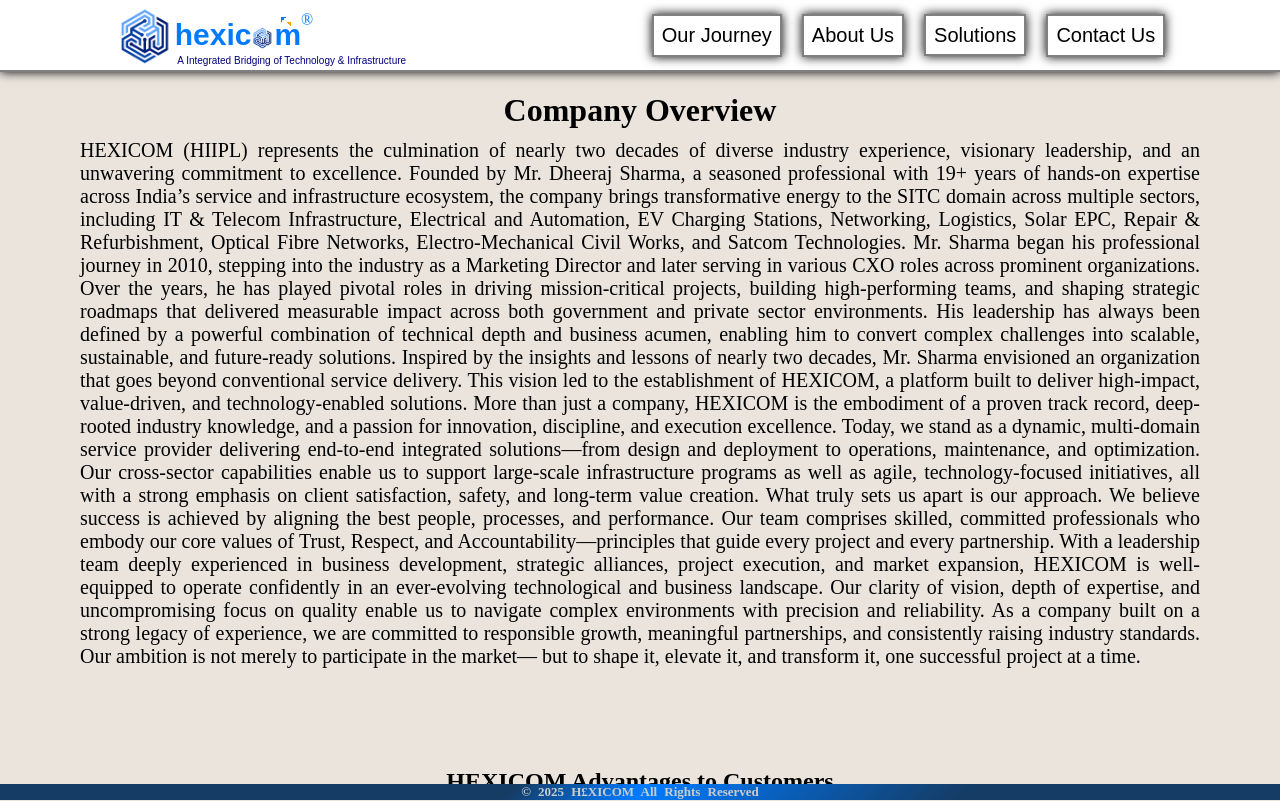
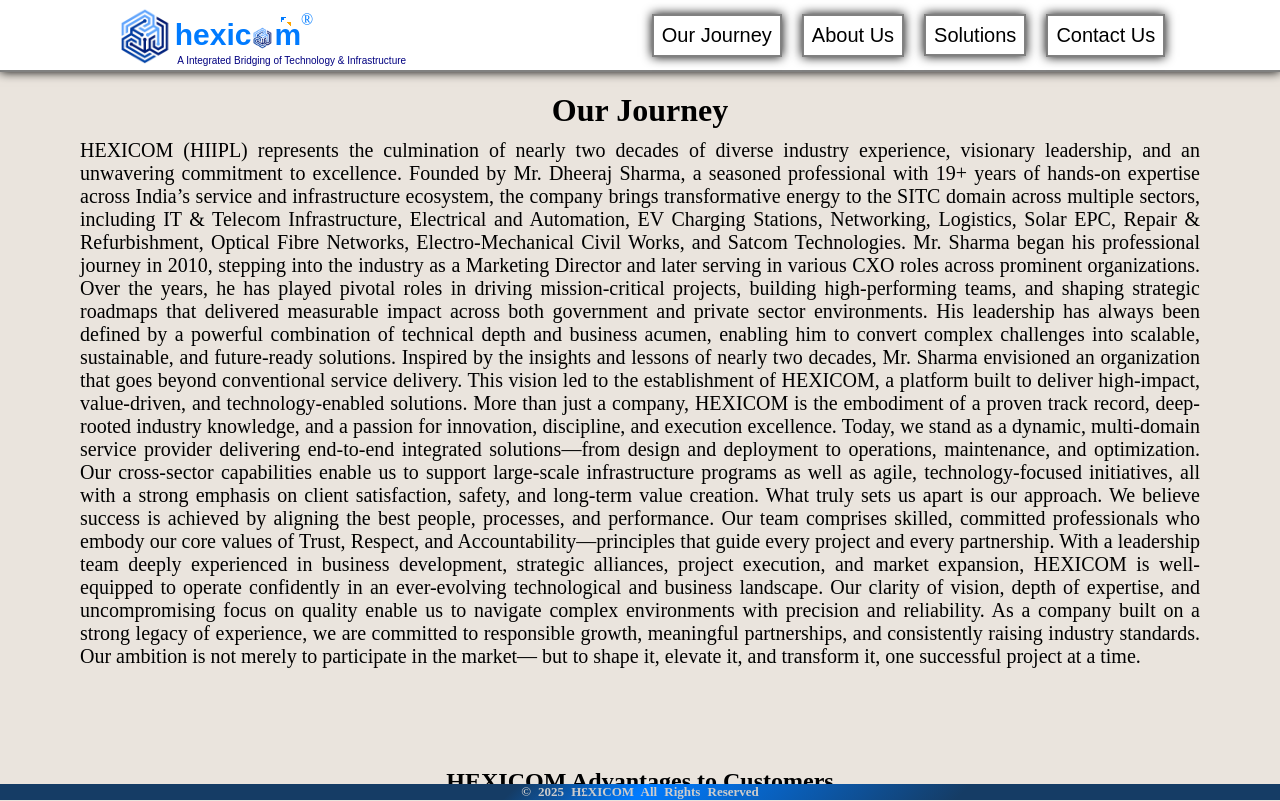
Before and after one commit to yashsharma6391/HexicomNextJsVersion, a Next.js app in the folder hexicom/: page / in a window 1280 px wide. Shown: the top 801 px of the page. Built offline with nearby package versions, Linux system fonts and the light colour scheme.

Commit message:
Update Homepage.jsx

```diff
--- a/hexicom/src/pages/homepage/Homepage.jsx
+++ b/hexicom/src/pages/homepage/Homepage.jsx
@@ -25,7 +25,7 @@
 
       {/* <Sidebar sidebar={sidebar} /> */}
       <div className={styles.AboutCompany}>
-        <h1 data-aos="fade-up">Company Overview</h1>
+        <h1 data-aos="fade-up">Our Journey</h1>
         <p data-aos="fade-up" className={styles.AboutCompanyPara}>
                HEXICOM (HIIPL) represents the culmination of nearly two decades of
           diverse industry experience, visionary leadership, and an unwavering
```
